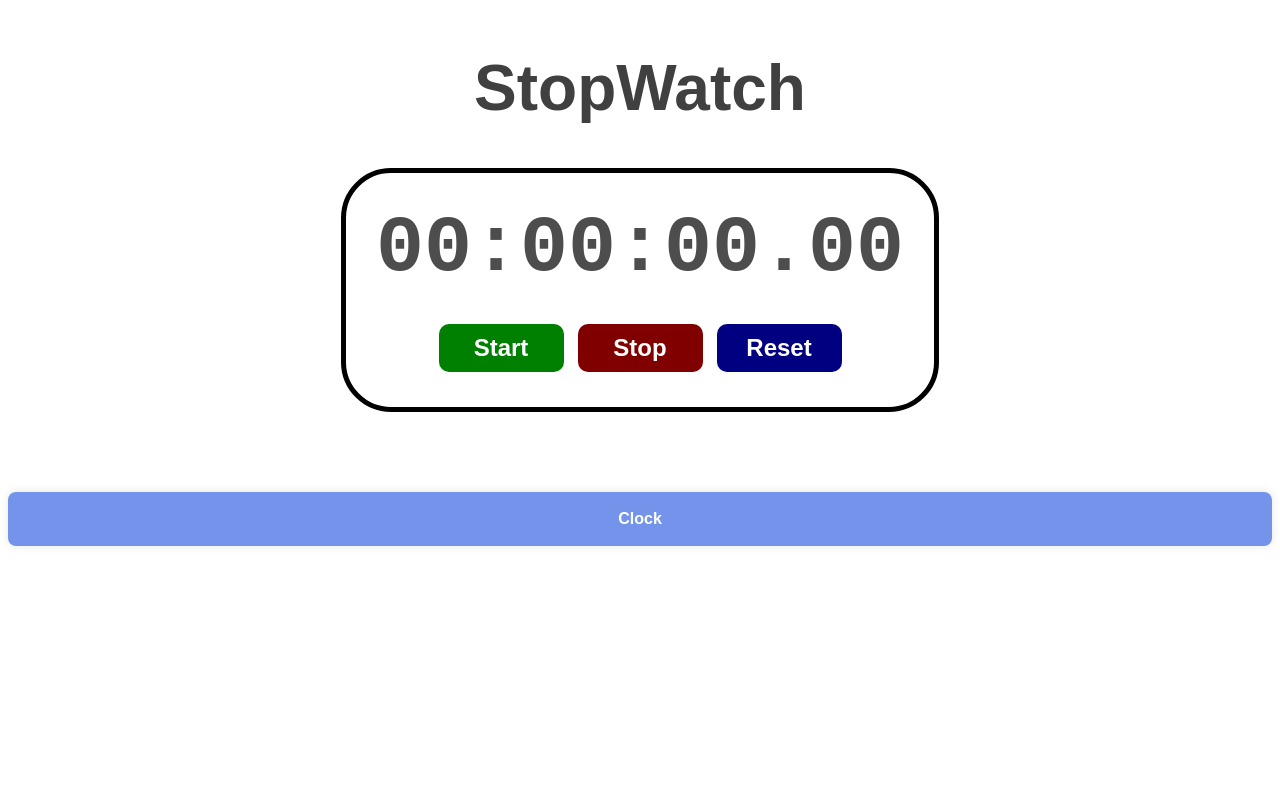
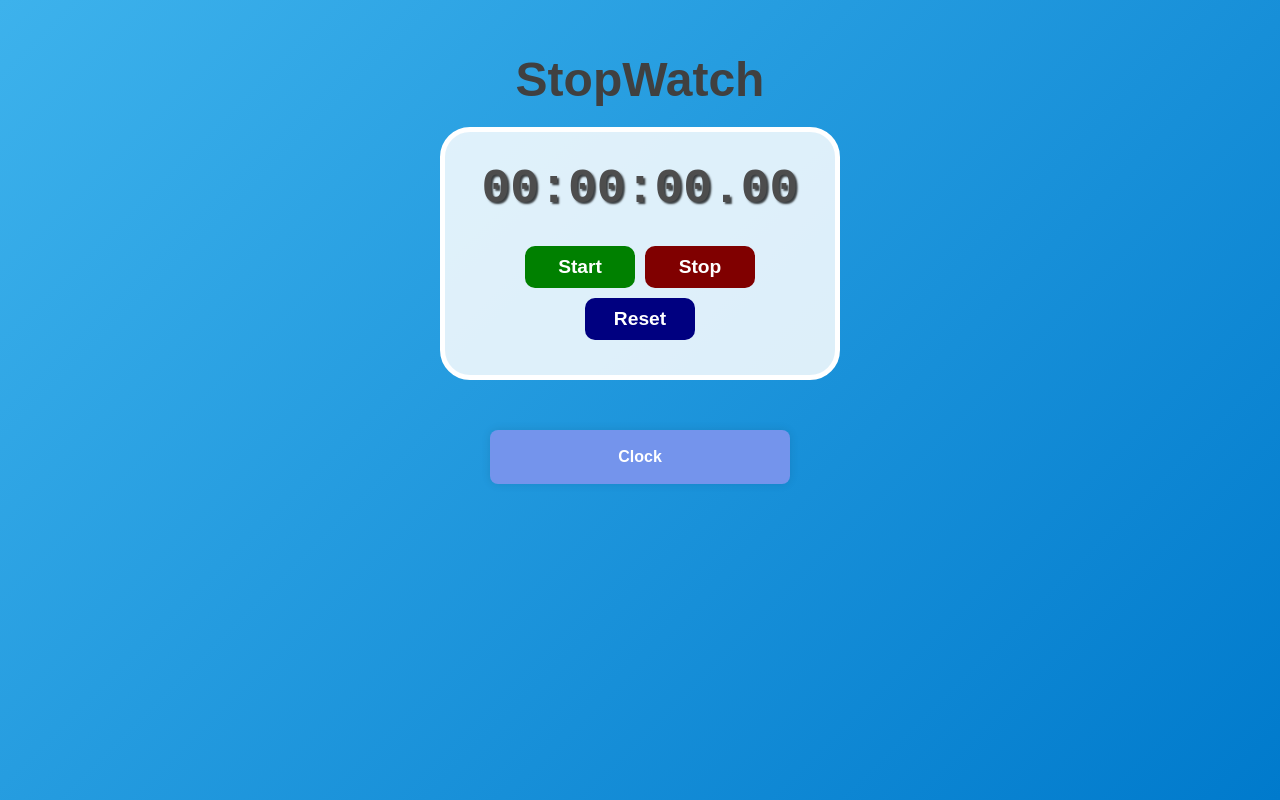
Before and after one commit to CHIRANJEEVBHATT/clock, a plain HTML site: page stopwatch.html in a window 1280 px wide. Drawn offline with Linux system fonts and the light colour scheme.

Commit message:
stopwatchvhfix

```diff
--- a/stopwatch.html
+++ b/stopwatch.html
@@ -5,78 +5,84 @@
   <meta name="viewport" content="width=device-width, initial-scale=1.0"/>
   <title>StopWatch</title>
   <style>
+    * {
+      box-sizing: border-box;
+    }
+
     body {
+      margin: 0;
+      padding: 20px;
       display: flex;
       flex-direction: column;
       align-items: center;
-      background:linear-gradient(rgb(61, 178, 236));
+      justify-content: start;
+      background: linear-gradient(135deg, rgb(61, 178, 236), rgb(0, 122, 204));
+      min-height: 100vh;
     }
 
     h1 {
-      font-size: 4rem;
+      font-size: 3rem;
       font-family: Arial, Helvetica, sans-serif;
       color: hsl(0, 0%, 25%);
+      margin-bottom: 20px;
+      text-align: center;
     }
 
     #container {
       display: flex;
       flex-direction: column;
       align-items: center;
+      justify-content: center;
       padding: 30px;
-      border: 5px solid;
-      border-radius: 50px;
-      background-color: white;
+      border: 5px solid white;
+      border-radius: 30px;
+      background-color: rgba(255,255,255,0.85);
+      max-width: 90%;
+      width: 400px;
     }
 
     #display {
-      font-size: 5rem;
+      font-size: 3rem;
       font-family: monospace;
       font-weight: bold;
       color: hsl(0, 0%, 30%);
-      text-shadow: 2px 2px 2px hsla(0%, 0%, 0%, 0.75);
+      text-shadow: 2px 2px 2px hsla(0,0%,0%,0.75);
       margin-bottom: 25px;
+      text-align: center;
+    }
+
+    #controls {
+      display: flex;
+      flex-wrap: wrap;
+      justify-content: center;
     }
 
     #controls button {
-      font-size: 1.5rem;
+      font-size: 1.2rem;
       font-weight: bold;
       padding: 10px 20px;
       margin: 5px;
-      min-width: 125px;
+      min-width: 110px;
       border: none;
       border-radius: 10px;
       cursor: pointer;
       color: white;
-      transition: background-color 0.5s ease;
+      transition: background-color 0.3s ease;
     }
 
-    #start {
-      background-color: hsl(120, 100%, 25%);
-    }
+    #start { background-color: hsl(120, 100%, 25%); }
+    #stop { background-color: hsl(0, 100%, 25%); }
+    #reset { background-color: hsl(240, 100%, 25%); }
 
-    #stop {
-      background-color: hsl(0, 100%, 25%);
-    }
+    #start:hover { background-color: hsl(120, 100%, 35%); }
+    #stop:hover { background-color: hsl(0, 100%, 35%); }
+    #reset:hover { background-color: hsl(240, 100%, 35%); }
 
-    #reset {
-      background-color: hsl(240, 100%, 25%);
-    }
-
-    #start:hover {
-      background-color: hsl(120, 100%, 35%);
-    }
-
-    #stop:hover {
-      background-color: hsl(0, 100%, 35%);
-    }
-
-    #reset:hover {
-      background-color: hsl(240, 100%, 35%);
-    }
-    .btn{
-        width: 100%;
+    .btn {
+      width: 90%;
+      max-width: 300px;
       height: 54px;
-        margin-top: 80px;
+      margin-top: 50px;
       background: #7494ec;
       border-radius: 8px;
       box-shadow: 0 0 10px rgba(0, 0, 0,.1);
@@ -85,12 +91,12 @@
       font-size: 16px;
       color: #fff;
       font-weight: 600;
-
     }
   </style>
 </head>
 <body>
   <h1>StopWatch</h1>
+
   <div id="container">
     <div id="display">00:00:00.00</div>
     <div id="controls">
@@ -99,7 +105,8 @@
       <button id="reset" onclick="reset()">Reset</button>
     </div>
   </div>
-  <button class="btn" onclick="window.location.href= 'index.html'")>Clock</button>
+
+  <button class="btn" onclick="window.location.href='index.html'">Clock</button>
 
   <script>
     const display = document.getElementById("display");
```
Lines whose indentation alone changed are shown as unchanged.
